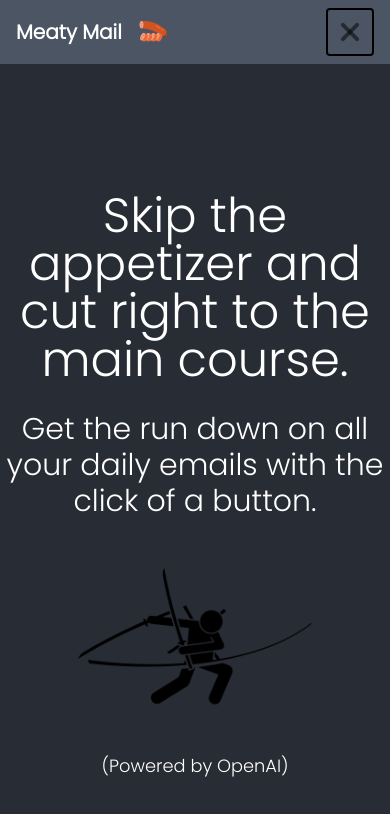
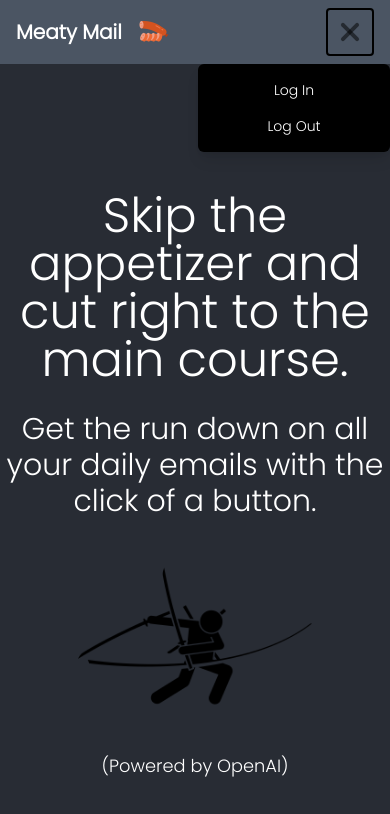
Before and after one commit to CoreySumma/react-gmail, a React (Create React App) app: page / in a window 390 px wide. Both pictures are taken after a click on the button 350 px from the left and 32 px from the top of the page. Shown: the top 814 px of the page. Built offline with nearby package versions, Linux system fonts and the light colour scheme.

Commit message:
hamburger finished

```diff
--- a/src/components/NavBar/NavBar.jsx
+++ b/src/components/NavBar/NavBar.jsx
@@ -5,7 +5,9 @@ import logo from "../../assets/sausage.png";
 export default function NavBar() {
   const [isOpen, setIsOpen] = useState(false);
   const genericHamburgerLine = `h-1 w-6 my-1 rounded-full bg-black transition ease transform duration-300`;
+
   return (
+    <>
       <nav className="bg-gray-600">
         <div className="max-w-7xl mx-auto px-4 sm:px-6 lg:px-8">
           <div className="flex items-center justify-between h-16">
@@ -56,11 +58,27 @@ export default function NavBar() {
                       : "opacity-50 group-hover:opacity-100"
                   }`}
                 />
-              <path d="M4 6h16M4 12h16M4 18h16"></path>
+                {isOpen && (
+                  <div className="absolute right-0 top-16 bg-black w-48 rounded-md py-2 shadow-lg">
+                    <a
+                      href="#"
+                      className="block px-4 py-2 text-sm text-white hover:bg-gray-700 hover:underline transition ease-in-out duration-300"
+                    >
+                      Log In
+                    </a>
+                    <a
+                      href="#"
+                      className="block px-4 py-2 text-sm text-white hover:bg-gray-700 hover:underline transition ease-in-out duration-300"
+                    >
+                      Log Out
+                    </a>
+                  </div>
+                )}
               </button>
             </div>
           </div>
         </div>
       </nav>
+    </>
   );
 }
```
Also changed, not shown: 1 other file (tests, documents, lock files or other folders). Lines whose indentation alone changed are shown as unchanged.
